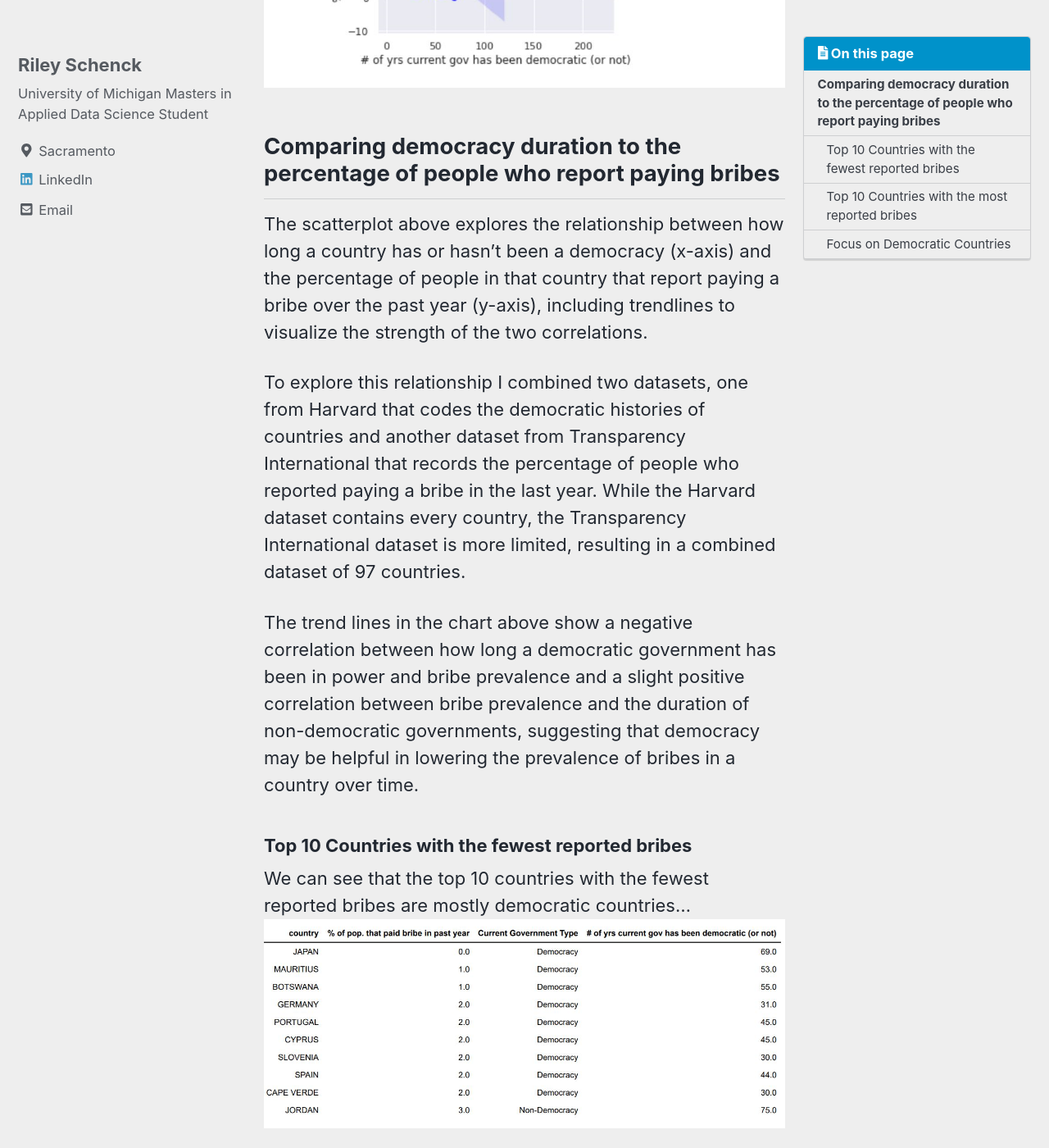
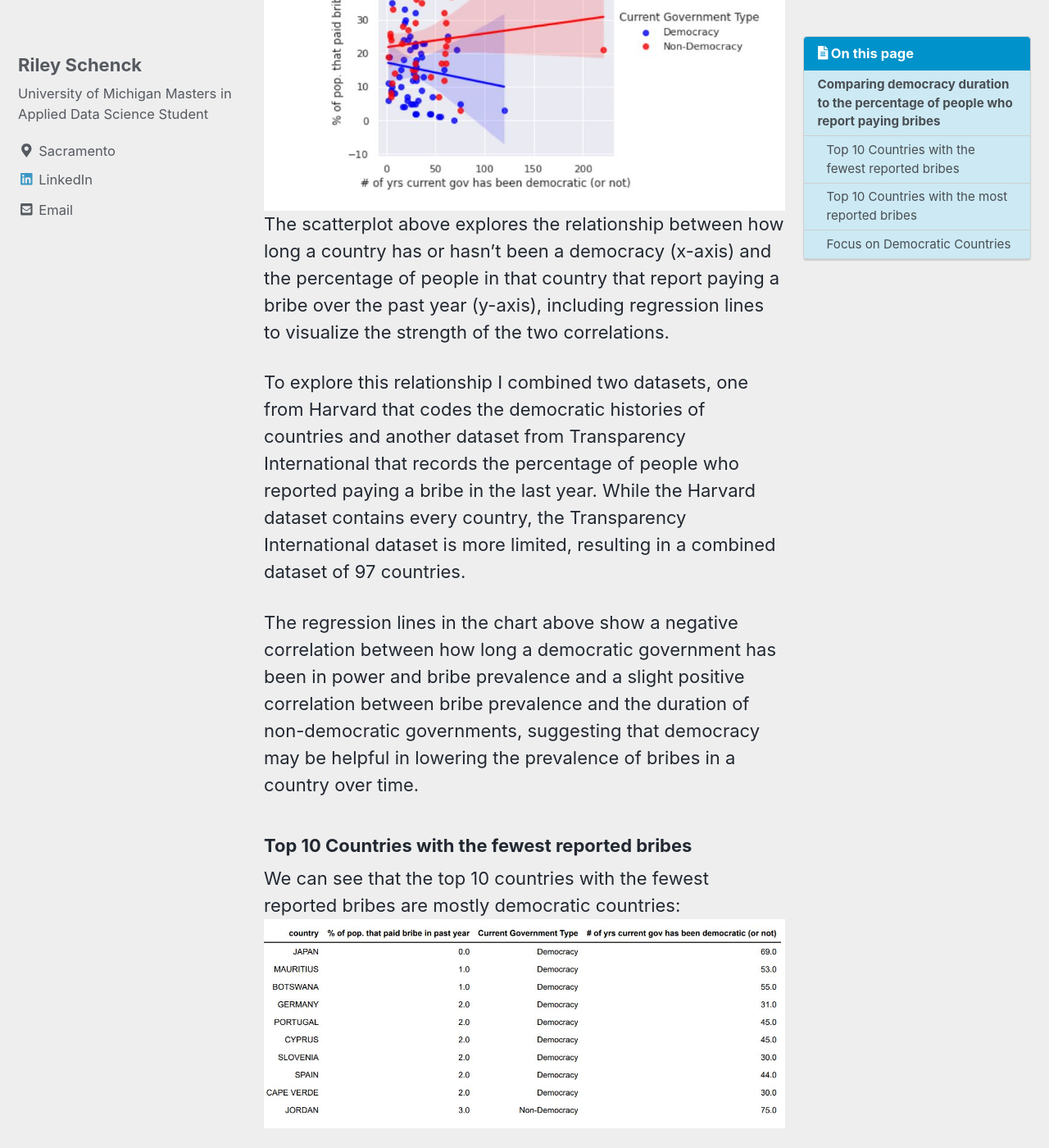
Before and after one commit to rileyschenck/website, a Jekyll site: the page built from _posts/2023-03-11-democracy-bribes.md, in a window 1280 px wide and 1400 px high, scrolled down 487 px. Shown: the whole window at 82% size. Built offline with Jekyll 4.4.1, drawn with Linux system fonts in a browser that asks for light colours; cached includes are drawn as plain includes; nearby versions of some CDN libraries; a script that is not in the unit is left out; some of the changed text lies outside the part shown.

Commit message:
Update 2023-03-11-democracy-bribes.md

```diff
--- a/_posts/2023-03-11-democracy-bribes.md
+++ b/_posts/2023-03-11-democracy-bribes.md
@@ -8,23 +8,22 @@ toc: true
 toc_sticky: true
 read_time: false
 ---
+## Comparing democracy duration to the percentage of people who report paying bribes
 ![Plot1]({{ site.url }}{{ site.baseurl }}/assets/images/fig1.png)
-## Comparing democracy duration to the percentage of people who report paying bribes
-
 The scatterplot above explores the relationship between how long a country has or hasn't been a democracy (x-axis) and the percentage of people in
-that country that report paying a bribe over the past year (y-axis), including trendlines to visualize the strength of the two correlations.
+that country that report paying a bribe over the past year (y-axis), including regression lines to visualize the strength of the two correlations.
 
 To explore this relationship I combined two datasets, one from Harvard that codes the democratic histories of countries and another dataset from
 Transparency International that records the percentage of people who reported paying a bribe in the last year. While the Harvard dataset contains every country, the Transparency International dataset is more limited, resulting in a combined dataset of 97 countries.
 
-The trend lines in the chart above show a negative correlation between how long a democratic government has been in power and bribe prevalence and a slight positive correlation between bribe prevalence and the duration of non-democratic governments, suggesting that democracy may be helpful in lowering the prevalence of bribes in a country over time.
+The regression lines in the chart above show a negative correlation between how long a democratic government has been in power and bribe prevalence and a slight positive correlation between bribe prevalence and the duration of non-democratic governments, suggesting that democracy may be helpful in lowering the prevalence of bribes in a country over time.
 
 ### Top 10 Countries with the fewest reported bribes
-We can see that the top 10 countries with the fewest reported bribes are mostly democratic countries...
+We can see that the top 10 countries with the fewest reported bribes are mostly democratic countries:
 ![Plot1]({{ site.url }}{{ site.baseurl }}/assets/images/Top 10 least corrupt.png)
 
 ### Top 10 Countries with the most reported bribes
-...And the top 10 countries with the highest percentage of people reporting paying bribes in the last year are mostly non-democratic countries:
+Meanwhile the top 10 countries with the highest percentage of people reporting paying bribes in the last year are mostly non-democratic countries:
 ![Plot1]({{ site.url }}{{ site.baseurl }}/assets/images/Top 10 most corrupt based on percentage that report paying bribe.png)
 
 ### Focus on Democratic Countries
```
